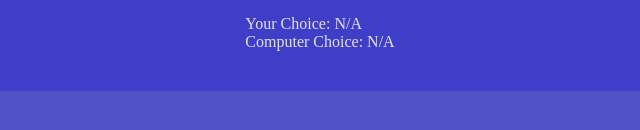
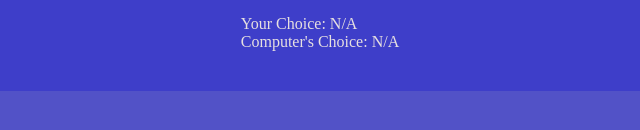
Before and after one commit to brook1291/rock-paper-scissors, a plain HTML site: page index.html in a window 1280 px wide. Shown: the part 292-422 px from the top of the page, 320-960 px from the left. Drawn offline with Linux system fonts and the light colour scheme.

Commit message:
Add 's in the Computer Choice paragraph

```diff
--- a/index.html
+++ b/index.html
@@ -20,7 +20,7 @@
       <p>Computer's Score: <span id="comp-score">0</span></p>
       <br />
       <p>Your Choice: <span id="player-choice">N/A</span></p>
-      <p>Computer Choice: <span id="comp-choice">N/A</span></p>
+      <p>Computer's Choice: <span id="comp-choice">N/A</span></p>
     </div>
     <div id="result"></div>
     <script src="script.js"></script>
```
